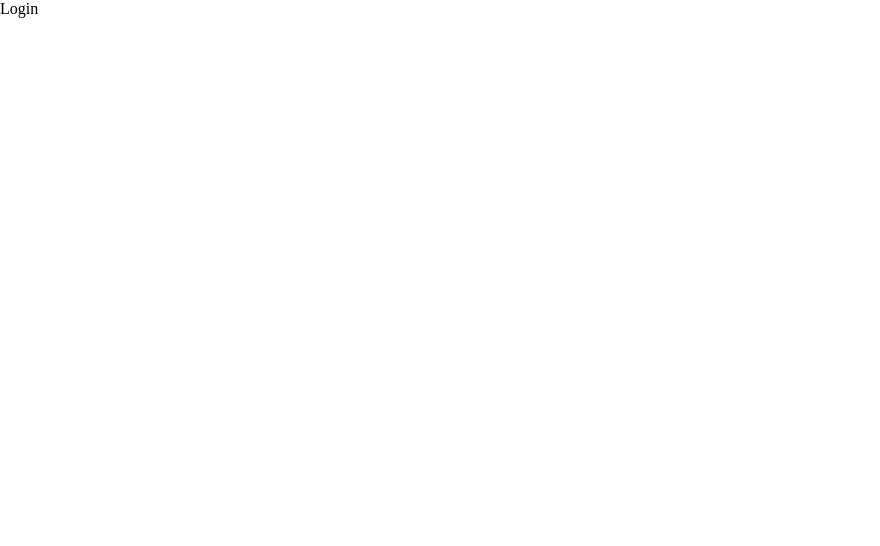
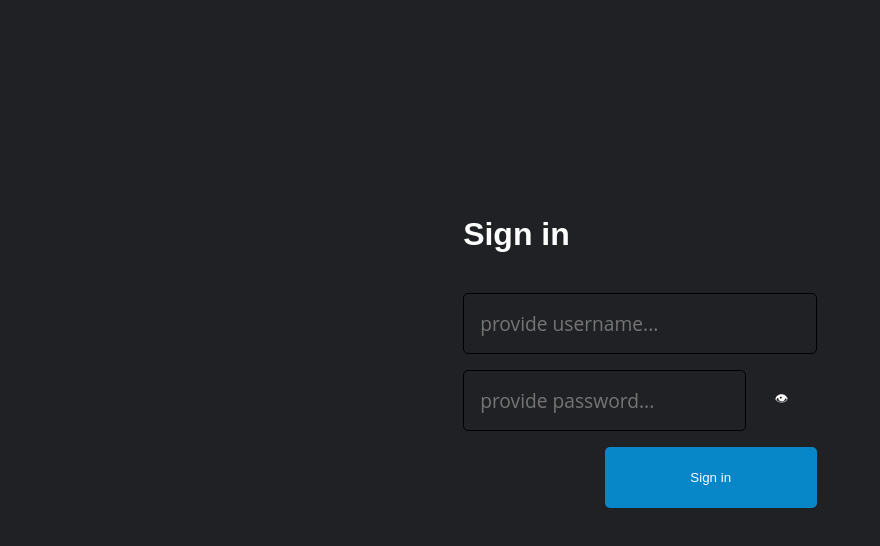
Before and after one commit to pALINchuk/chat_room, a React (Vite) app in the folder client/: page /login in a window 1280 px wide. Shown: the top 546 px of the page, without its empty margins (0-880 px from the left). Built offline with nearby package versions, Linux system fonts and the light colour scheme.

Commit message:
login form created and Open Sans font added

```diff
--- a/client/src/Components/Login/Login.module.sass
+++ b/client/src/Components/Login/Login.module.sass
@@ -0,0 +1,81 @@
+$bg-color-theme-dark: #202124
+$text-colour-theme-dark: #fdfdfd
+$shadow-colour-theme-dark: rgba(0,170,255,0.75)
+
+.LoginPage
+  width: 100%
+  height: 100%
+  display: flex
+  align-items: center
+  justify-content: center
+  background: $bg-color-theme-dark
+
+
+.LoginPage_Form
+  display: grid
+  border-radius: 1em
+  padding: 2em
+  transition: box-shadow .15s ease-in-out
+  grid-template-rows: 1fr 1fr 1fr 1fr 1fr
+  grid-template-columns: 2fr 2fr 1fr
+  grid-row-gap: 1em
+
+
+.LoginPage_Form_header
+  grid-row: 1/2
+  grid-column: 1/4
+  font-family: Poppins, sans-serif
+  position: relative
+  color: $text-colour-theme-dark
+
+.LoginPage_Form_username
+  grid-row: 2/3
+  grid-column: 1/4
+  position: relative
+  outline: none
+  border-radius: 5px
+  border: 1px solid black
+  padding: 1rem
+  font-family: "Open Sans", sans-serif
+  font-size: 1.2rem
+  background: $bg-color-theme-dark
+  color: $text-colour-theme-dark
+
+.LoginPage_Form_password
+  grid-row: 3/4
+  grid-column: 1/3
+  position: relative
+  outline: none
+  border-radius: 5px
+  border: 1px solid black
+  padding: 1rem
+  font-size: 1.2rem
+  font-family: "Open Sans", sans-serif
+  background: $bg-color-theme-dark
+  color: $text-colour-theme-dark
+
+.LoginPage_Form_showPasswordBtn
+  grid-row: 3/4
+  grid-column: 3/4
+  border: 0
+  background: $bg-color-theme-dark
+  color: $text-colour-theme-dark
+  cursor: pointer
+
+.LoginPage_Form_submitBtn
+  grid-row: 4/5
+  grid-column: 2/4
+  background: $shadow-colour-theme-dark
+  color: $text-colour-theme-dark
+  border: 0
+  border-radius: 5px
+  font-family: Poppins, sans-serif
+  cursor: pointer
+  transition: all .15s
+
+.LoginPage_Form_submitBtn:hover
+  background: $bg-color-theme-dark
+  box-shadow: 0px 0px 5px 3px $shadow-colour-theme-dark inset
+
+.LoginPage_Form:has(input:focus)
+  box-shadow: 0px 4px 15px 8px $shadow-colour-theme-dark
--- a/client/src/Components/Login/Login.tsx
+++ b/client/src/Components/Login/Login.tsx
@@ -4,9 +4,21 @@ import styles from "./Login.module.sass"
 
 export const Login: FunctionComponent = () => {
 
-  return (
-	  <>
-		  Login
-	  </>
-  );
+	const handleSubmit = (e:any) =>{
+		e.preventDefault()
+	}
+
+	return (
+		<>
+			<div className={styles.LoginPage}>
+				<form className={styles.LoginPage_Form} onSubmit={handleSubmit}>
+					<h1 className={styles.LoginPage_Form_header}>Sign in</h1>
+					<input type="text" className={styles.LoginPage_Form_username} placeholder="provide username..."/>
+					<input type="password" className={styles.LoginPage_Form_password} placeholder="provide password..."/>
+					<button className={styles.LoginPage_Form_showPasswordBtn}>👁</button>
+					<button type="submit" className={styles.LoginPage_Form_submitBtn}>Sign in</button>
+				</form>
+			</div>
+		</>
+	);
 };
--- a/client/src/index.sass
+++ b/client/src/index.sass
@@ -1,6 +1,10 @@
 @font-face
   font-family: Poppins
   src: url('https://fonts.googleapis.com/css2?family=Poppins&family=Rubik:wght@500&display=swap')
+
+@font-face
+  font-family: "Open Sans"
+  src: url("https://fonts.googleapis.com/css2?family=Open+Sans:wght@300;400;500;600;700;800&display=swap")
 
 
 *
```
